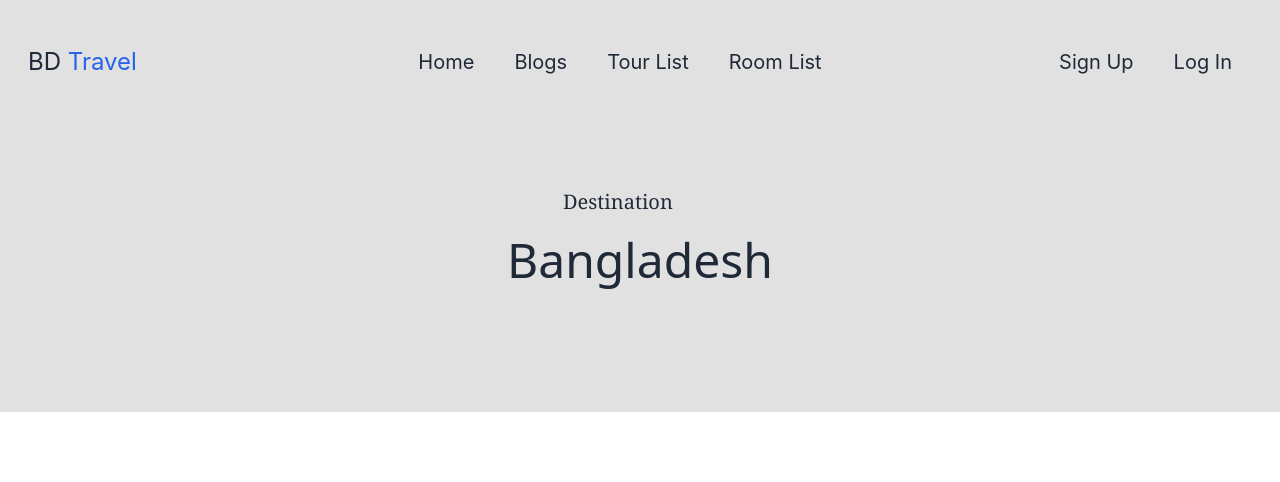
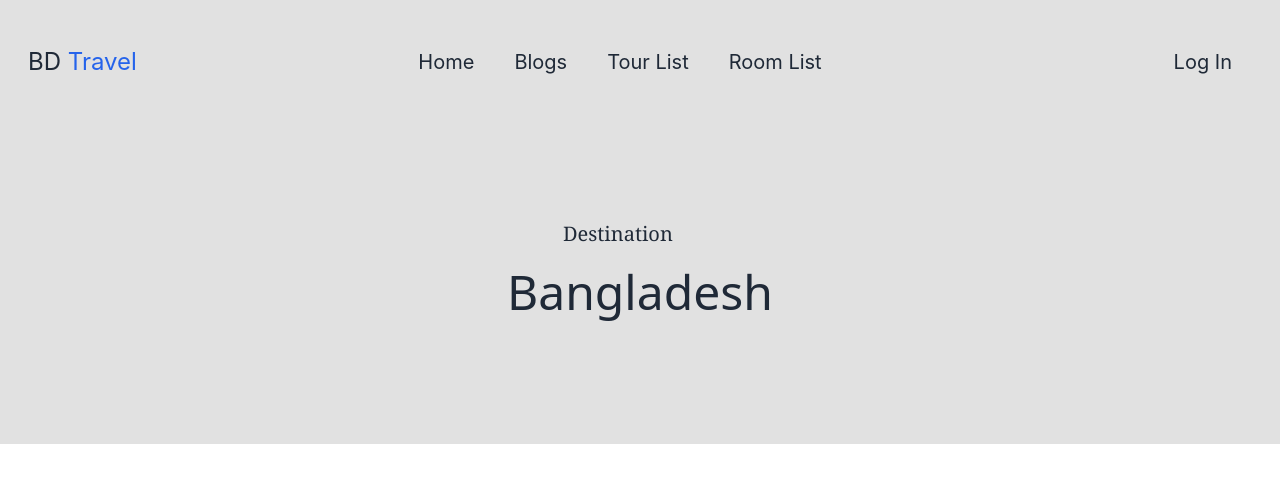
Before and after one commit to Akahad1/BD-Traval, a React (Create React App) app: page / in a window 1280 px wide. Shown: the top 482 px of the page. Built offline with nearby package versions, Linux system fonts and the light colour scheme.

Commit message:
2nd commit

```diff
--- /dev/null
+++ b/src/Authentication/LogIn/LogIn.js
@@ -0,0 +1,26 @@
+import React from  "react";
+
+const LogIn =()=>{
+    return(<div>
+        {/* Open the modal using document.getElementById('ID').showModal() method */}
+
+<dialog id="my_modal_5" className="modal modal-bottom sm:modal-middle">
+  <div className="modal-box">
+    <h3 className="text-xl text-center">Log In</h3>
+    <p className="py-4">Press ESC key or click the button below to close</p>
+    <form>
+        <input/>
+    </form>
+    <div className="modal-action">
+      <form method="dialog">
+        {/* if there is a button in form, it will close the modal */}
+        <button className="btn">Close</button>
+      </form>
+    </div>
+  </div>
+</dialog>
+
+    </div>)
+}
+
+export default LogIn;
--- /dev/null
+++ b/src/Authentication/SingUP/SingUp.js
@@ -0,0 +1,15 @@
+import React from "react";
+
+
+
+const SingUp=()=>{
+    return(
+    <div>
+        {/* Open the modal using document.getElementById('ID').showModal() method */}
+
+
+
+    </div>)
+}
+
+export default SingUp;
--- /dev/null
+++ b/src/Componet/Home/Banner/Banner.js
@@ -0,0 +1,18 @@
+import React from "react";
+
+const Banner =()=>{
+    return(<div>
+        <div className='bg-[#e1e1e1]  flex justify-center lg:pb-32 md:pb-32 lg:pt-24 md:pt-24 pb-20 pt-16'>
+      <div>
+      <p className='text-xl mb-5 lg:ml-14 md:ml-12 ml-5 font-serif'>Destination</p>
+      <p className='lg:text-5xl md:text-5xl text-3xl font-sans'>Bangladesh</p>
+
+      </div>
+
+
+
+    </div>
+
+    </div>)
+}
+export default Banner;
--- a/src/Componet/Home/Home.js
+++ b/src/Componet/Home/Home.js
@@ -1,9 +1,11 @@
 import React from 'react'
 import Navber from '../Navber/Navber';
+import Banner from './Banner/Banner';
 
 function Home (){
     return(
         <div>
+            <Banner></Banner>
 
         </div>
 
--- a/src/Componet/Navber/Navber.js
+++ b/src/Componet/Navber/Navber.js
@@ -1,10 +1,12 @@
 import React from 'react';
 import { Link } from 'react-router-dom';
+import SingUp from '../../Authentication/SingUP/SingUp';
+import LogIn from '../../Authentication/LogIn/LogIn';
 
 const Navber=()=>{
 
   return ( <div >
-    <div className="navbar lg:bg-[#e1e1e1] md:bg-[#e1e1e1] bg-white pt-10">
+    <div className="navbar lg:bg-[#e1e1e1] md:bg-[#e1e1e1] bg-white lg:pt-10 md:pt-10 lg:pb-10 md:pb-10 pt-5 pb-5">
   <div className="navbar-start">
     <div className="dropdown">
       <div tabIndex={0} role="button" className="btn btn-ghost lg:hidden">
@@ -37,20 +39,14 @@ const Navber=()=>{
   </div>
   <div className="navbar-end">
   <a className="btn btn-ghost lg:hidden  md:hidden text-xl">BD Travel</a>
-  <p className='lg:inline md:inline hidden text-xl mr-10'><Link to='/singup'>Sign Up</Link></p>
-  <p className='lg:inline md:inline hidden text-xl mr-10'><Link to='/login'>Log In</Link></p>
+  <button className=" lg:inline md:inline hidden text-xl mr-10" onClick={()=>document.getElementById('my_modal_5').showModal()}>Log In</button>
+
+  <LogIn></LogIn>
+  <p className=''></p>
+  {/* <p className='lg:inline md:inline hidden text-xl mr-10'><Link to='/login'>Log In</Link></p> */}
   </div>
 </div>
-    <div className='bg-[#e1e1e1]  flex justify-center lg:pb-32 md:pb-32 lg:pt-24 md:pt-24 pb-20 pt-16'>
-      <div>
-      <p className='text-xl mb-5 lg:ml-14 md:ml-12 ml-5 font-serif'>Destination</p>
-      <p className='lg:text-5xl md:text-5xl text-3xl font-sans'>Bangladesh</p>
 
-      </div>
-
-
-
-    </div>
 
   </div>
   )
--- a/src/Router/Router.js
+++ b/src/Router/Router.js
@@ -2,11 +2,15 @@ import { BrowserRouter, createBrowserRouter } from "react-router-dom";
 import Main from "../Componet/Main/Main";
 import Home from "../Componet/Home/Home";
 import Blogs from "../Componet/Home/Blogs/Blogs";
+import SingUp from "../Authentication/SingUP/SingUp";
+import LogIn from "../Authentication/LogIn/LogIn";
 
 const router=createBrowserRouter([
     {path:'/',element:<Main></Main>,children:[
         {path:'/',element: <Home></Home>},
-        {path:'/blogs',element: <Blogs></Blogs>}
+        {path:'/blogs',element: <Blogs></Blogs>},
+        {path:'/singup',element: <SingUp></SingUp>},
+        {path:'/login',element: <LogIn></LogIn>}
     ]}
 ])
 
```
Also changed, not shown: src/App.js (+3 -7 lines).
